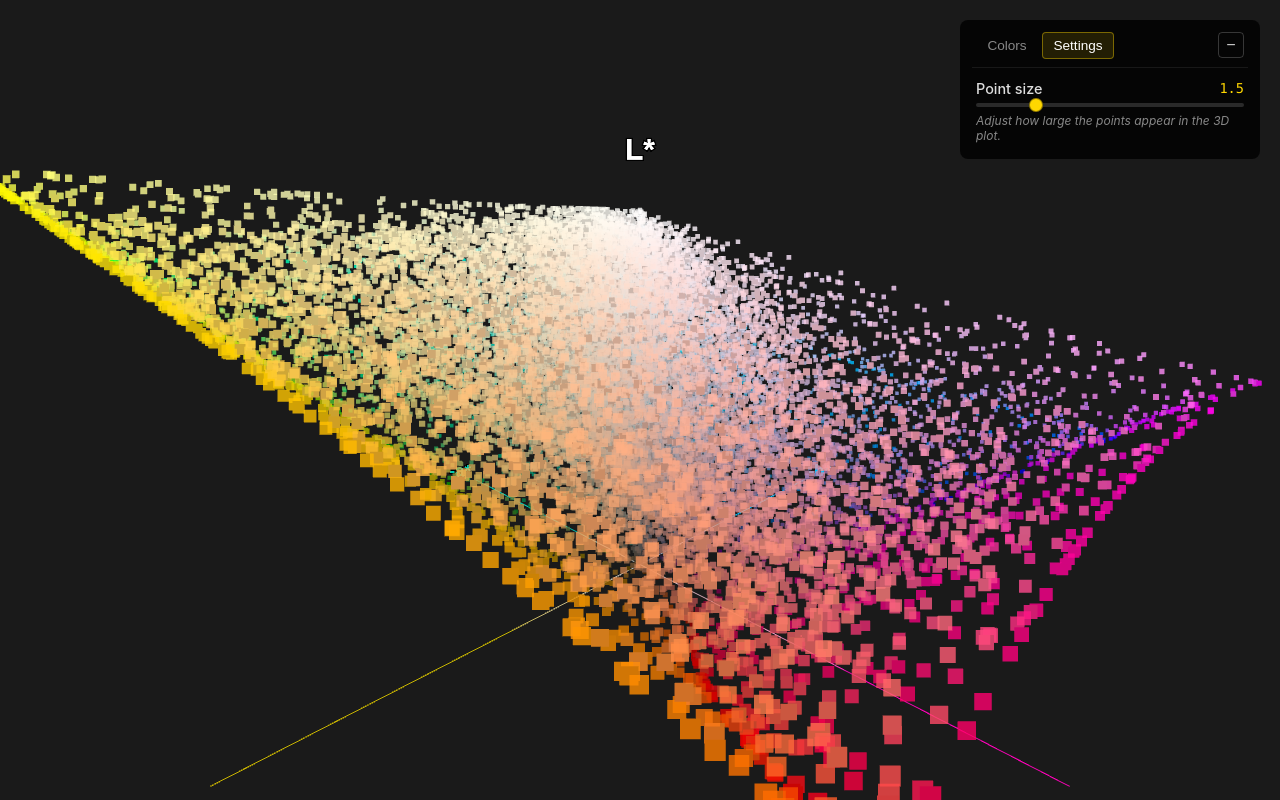
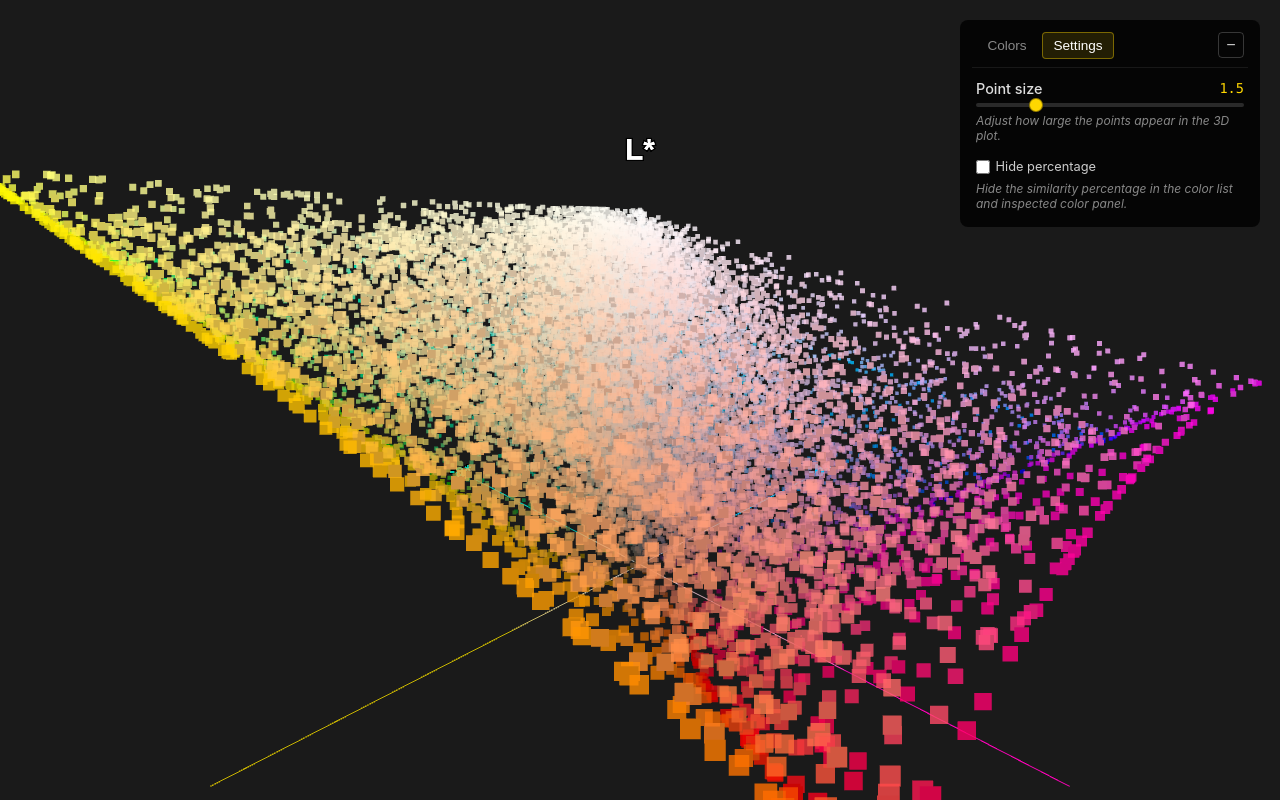
Before and after one commit to VadimEngine/svet, a React (Create React App) app: page / in a window 1280 px wide. Both pictures are taken after a click on the button "Settings". Built offline with nearby package versions, Linux system fonts and the light colour scheme.

Commit message:
hide percentage checkbox

```diff
--- a/src/ColorVisualization.js
+++ b/src/ColorVisualization.js
@@ -77,6 +77,7 @@ export function ColorVisualization() {
   const [pointSize, setPointSize] = useState(1.5);
   const [panelCollapsed, setPanelCollapsed] = useState(false);
   const [filterByThreshold, setFilterByThreshold] = useState(true);
+  const [hidePercentage, setHidePercentage] = useState(false);
 
   useEffect(() => {
     const container = containerRef.current;
@@ -1123,7 +1124,7 @@ export function ColorVisualization() {
                               <div className="color-hex">{color.hex.toUpperCase()}</div>
                               <div className="color-lab"><LabDisplay l={color.l} a={color.a} b={color.b} /></div>
                             </div>
-                            {(selectedColor || isHexSearch) && color.similarity !== undefined && (
+                            {!hidePercentage && (selectedColor || isHexSearch) && color.similarity !== undefined && (
                               <div className="color-similarity">
                                 {color.similarity.toFixed(2)}%
                               </div>
@@ -1168,6 +1169,19 @@ export function ColorVisualization() {
                   />
                   <div className="setting-hint">
                     Adjust how large the points appear in the 3D plot.
+                  </div>
+                </div>
+                <div className="setting-row">
+                  <label className="option-check">
+                    <input
+                      type="checkbox"
+                      checked={hidePercentage}
+                      onChange={(e) => setHidePercentage(e.target.checked)}
+                    />
+                    <span>Hide percentage</span>
+                  </label>
+                  <div className="setting-hint">
+                    Hide the similarity percentage in the color list and inspected color panel.
                   </div>
                 </div>
               </div>
@@ -1225,7 +1239,7 @@ export function ColorVisualization() {
                 <div className="inspected-lab">
                   <LabDisplay l={inspectedColor.l} a={inspectedColor.a} b={inspectedColor.b} />
                 </div>
-                {inspectedSimilarity !== null && (
+                {!hidePercentage && inspectedSimilarity !== null && (
                   <div className="inspected-similarity">
                     {inspectedSimilarity.toFixed(2)}% vs reference
                   </div>
```
